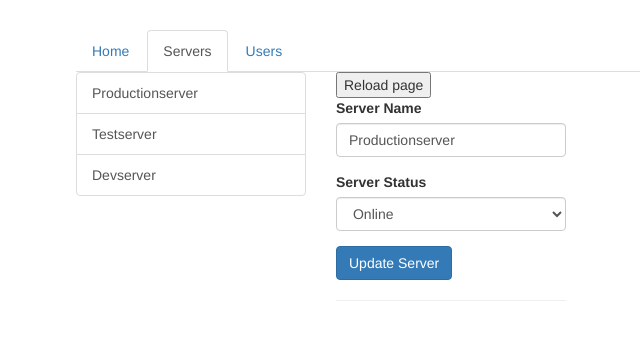
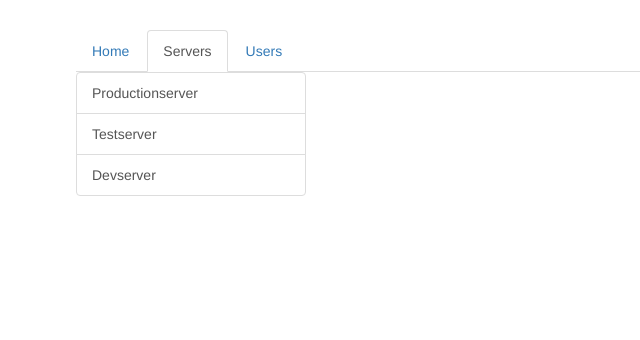
Before and after one commit to vinitrech/angular-routing, an Angular app: page /servers in a window 1280 px wide. Shown: the top 340 px of the page, without its empty margins (189-829 px from the left). Built offline with nearby package versions, Linux system fonts and the light colour scheme.

Commit message:
nested routes

```diff
--- a/src/app/servers/servers.component.html
+++ b/src/app/servers/servers.component.html
@@ -12,9 +12,6 @@
     </div>
   </div>
   <div class="col-xs-12 col-sm-4">
-    <button (click)="onReload()">Reload page</button>
-    <app-edit-server></app-edit-server>
-    <hr>
-<!--    <app-server></app-server>-->
+   <router-outlet></router-outlet>
   </div>
 </div>
--- a/src/app/users/users.component.html
+++ b/src/app/users/users.component.html
@@ -10,6 +10,6 @@
     </div>
   </div>
   <div class="col-xs-12 col-sm-4">
-    <app-user></app-user>
+    <router-outlet></router-outlet>
   </div>
 </div>
```
Also changed, not shown: src/app/app.module.ts (+11 -5 lines).
